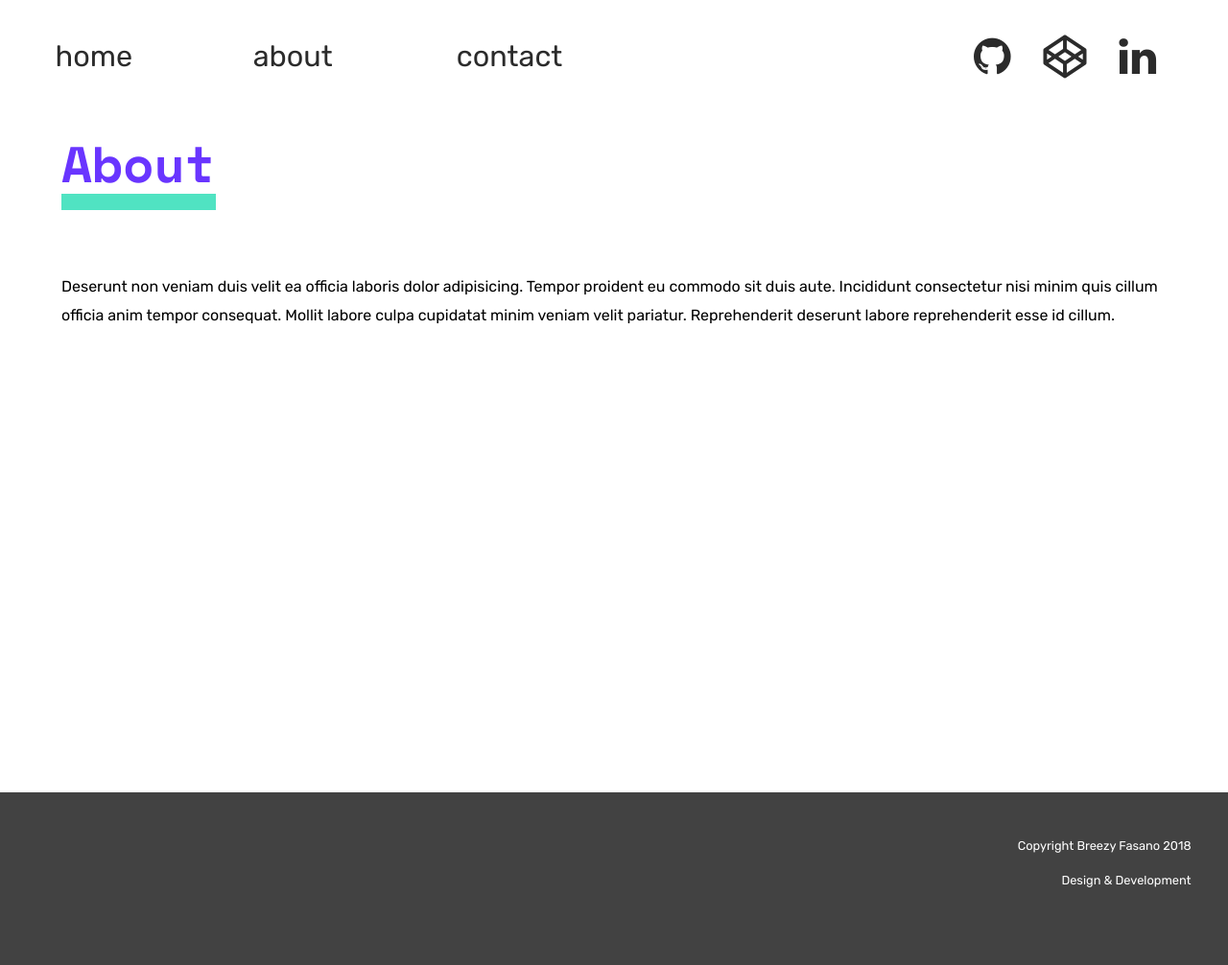
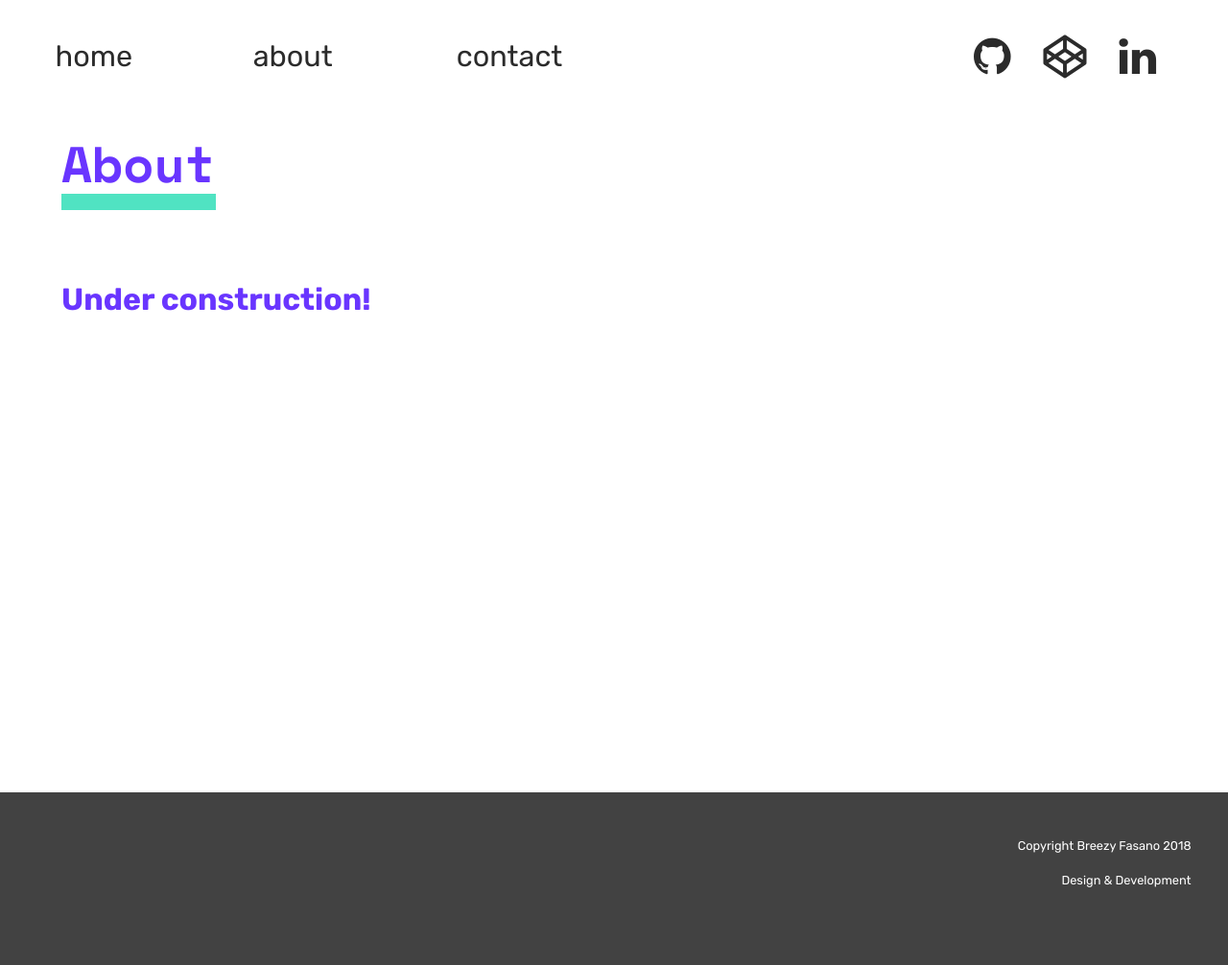
Before and after one commit to breezyfasano/breezyfasano-site, a Jekyll site: the page built from about.md, in a window 1280 px wide. Shown: the whole page at 96% size. Built offline with Jekyll 4.4.1, drawn with Linux system fonts in a browser that asks for light colours; nearby versions of some CDN libraries.

Commit message:
Added under construction

```diff
--- a/about.md
+++ b/about.md
@@ -5,4 +5,4 @@ title: About
 permalink: /about/
 ---
 
-Deserunt non veniam duis velit ea officia laboris dolor adipisicing. Tempor proident eu commodo sit duis aute. Incididunt consectetur nisi minim quis cillum officia anim tempor consequat. Mollit labore culpa cupidatat minim veniam velit pariatur. Reprehenderit deserunt labore reprehenderit esse id cillum.
+## Under construction!
--- a/css/styles.scss
+++ b/css/styles.scss
@@ -27,6 +27,7 @@ sans-serif;
 3. Add to about me page
 4. Add to contact page
 5. Generate an archive
+6. Add social media and contact link to footer
 */
 
 
```
Also changed, not shown: contact.md (+1 -1 lines).
